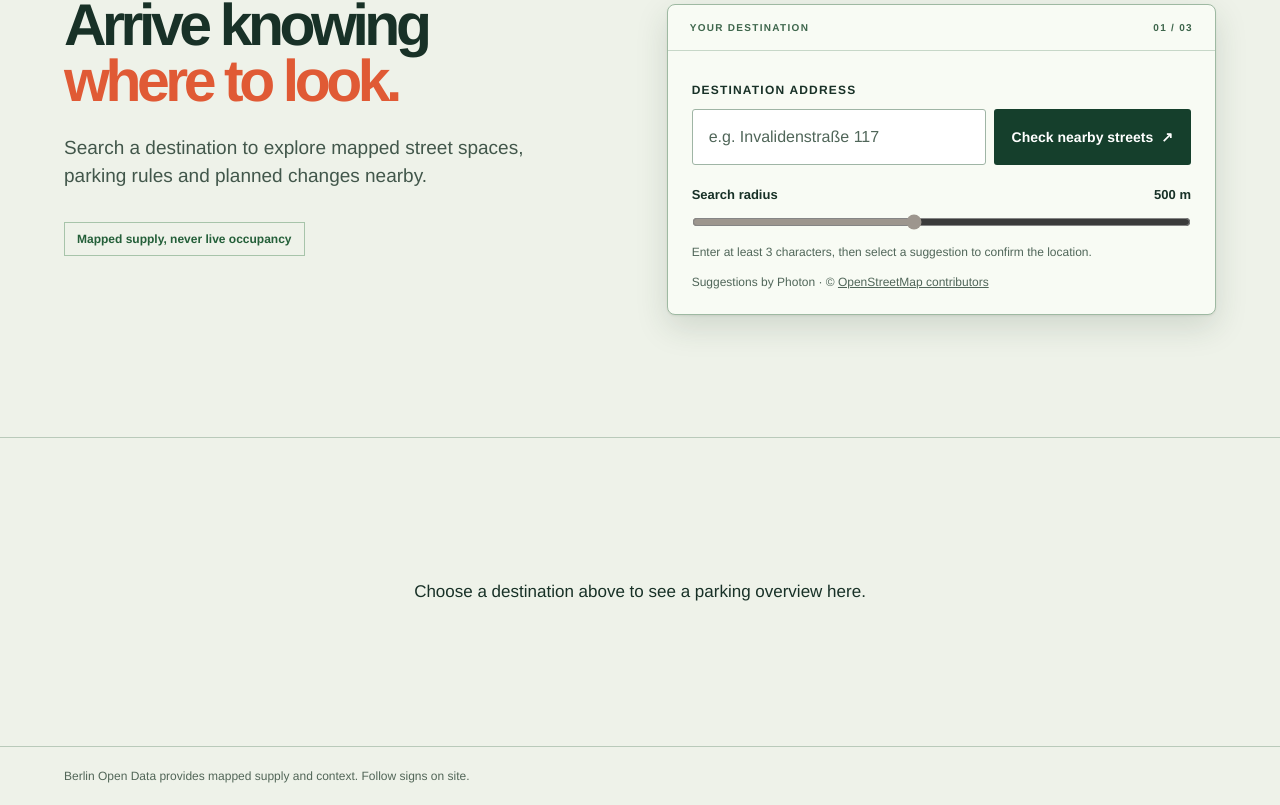
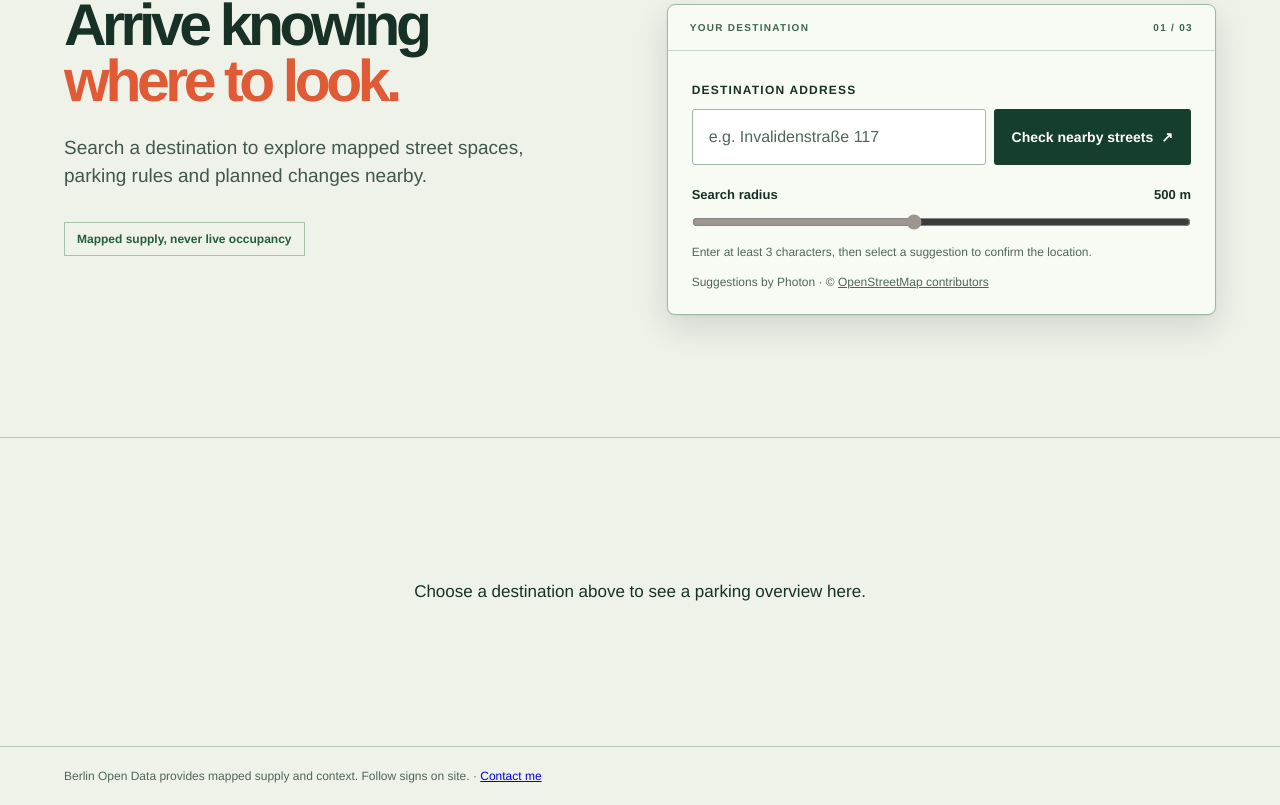
Before and after one commit to rotimi-babalola/berlin-parken, a Next.js app: page / in a window 1280 px wide. Shown: the part 200-1005 px from the top of the page. Built offline with nearby package versions, Linux system fonts and the light colour scheme.

Commit message:
feat(signal): add contact link to SignalFooter for user inquiries

```diff
--- a/src/components/signal/SignalFooter.tsx
+++ b/src/components/signal/SignalFooter.tsx
@@ -4,5 +4,10 @@ import styles from "./signal.module.css";
 // Dumb: closing guidance line. Copy from i18n; no props, no state.
 export function SignalFooter() {
   const { t } = useLocale();
-  return <footer className={styles.footer}>{t("signal.footer")}</footer>;
+  return (
+    <footer className={styles.footer}>
+      {t("signal.footer")} ·{" "}
+      <a href="mailto:rotimi.projects@proton.me">{t("footer.contact")}</a>
+    </footer>
+  );
 }
```
